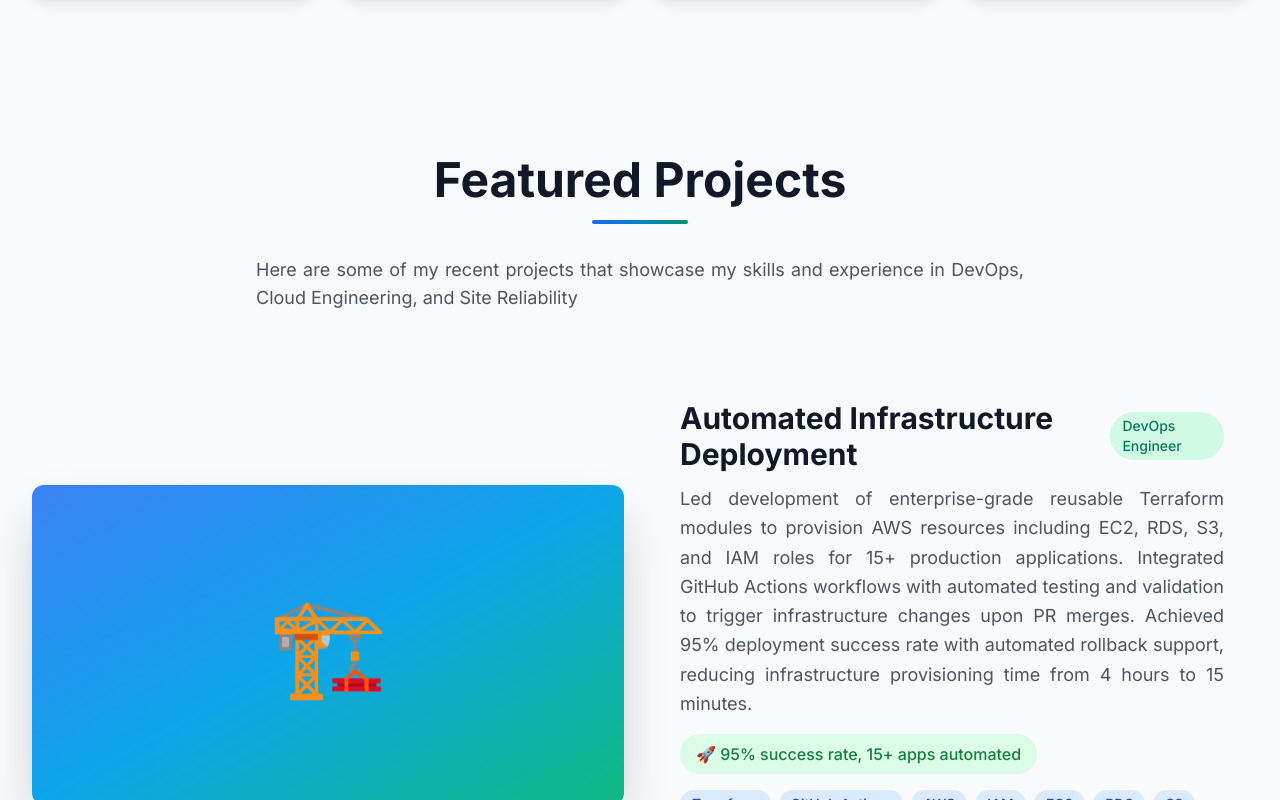
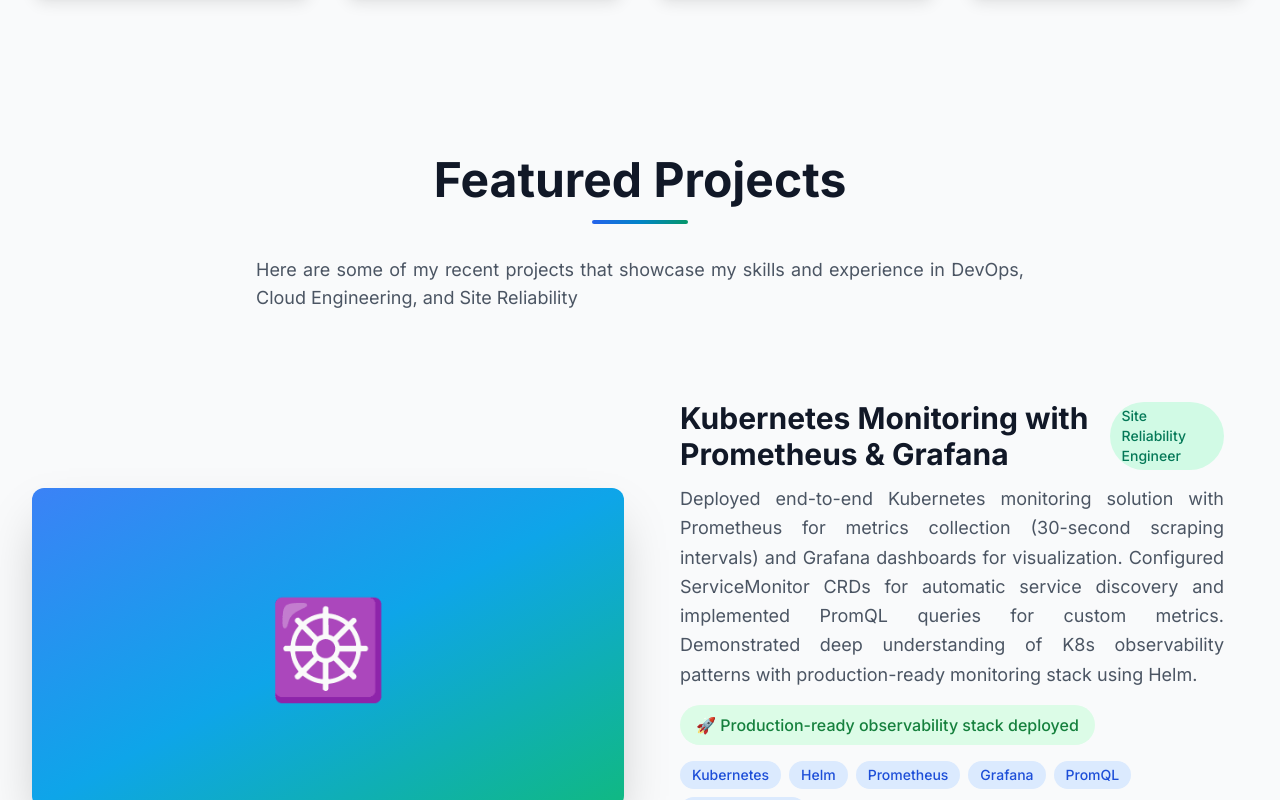
Before and after one commit to Aexplorer00/Portfolio, a Next.js app: page / in a window 1280 px wide. Shown: the part 2000-2800 px from the top of the page. Built offline with nearby package versions, Linux system fonts and the light colour scheme.

Commit message:
Update portfolio: 4 years experience, top 5 real projects

```diff
--- a/src/components/about.tsx
+++ b/src/components/about.tsx
@@ -53,7 +53,7 @@ export default function About() {
               Automating Infrastructure at Scale
             </h3>
             <p className="text-gray-600 dark:text-gray-400 text-lg leading-relaxed text-justify">
-              I&apos;m a Site Reliability / DevOps Engineer with 3.5 years of experience at Tata Consultancy Services (TCS),
+              I&apos;m a Site Reliability / DevOps Engineer with 4 years of experience at Tata Consultancy Services (TCS),
               specializing in AWS infrastructure automation, CI/CD pipeline optimization, and containerized application deployment.
               I excel at reducing MTTR through proactive monitoring and automation.
             </p>
--- a/src/components/hero.tsx
+++ b/src/components/hero.tsx
@@ -85,7 +85,7 @@ export default function Hero() {
 
         {/* Description */}
         <p className="text-lg sm:text-xl text-gray-600 dark:text-gray-400 mb-12 max-w-2xl mx-auto animate-slide-up text-justify">
-          Site Reliability / DevOps Engineer with 3.5 years of experience automating infrastructure,
+          Site Reliability / DevOps Engineer with 4 years of experience automating infrastructure,
           implementing CI/CD, and deploying scalable applications on AWS. Passionate about GitOps,
           cloud automation, and ensuring system reliability.
         </p>
--- a/src/components/projects-section.tsx
+++ b/src/components/projects-section.tsx
@@ -5,67 +5,56 @@ import { ExternalLink, Github } from "lucide-react";
 export default function ProjectsSection() {
   const projects = [
     {
-      title: "Automated Infrastructure Deployment",
-      description: "Led development of enterprise-grade reusable Terraform modules to provision AWS resources including EC2, RDS, S3, and IAM roles for 15+ production applications. Integrated GitHub Actions workflows with automated testing and validation to trigger infrastructure changes upon PR merges. Achieved 95% deployment success rate with automated rollback support, reducing infrastructure provisioning time from 4 hours to 15 minutes.",
-      image: "🏗️",
-      technologies: ["Terraform", "GitHub Actions", "AWS", "IAM", "EC2", "RDS", "S3"],
-      role: "DevOps Engineer",
-      impact: "95% success rate, 15+ apps automated",
+      title: "Kubernetes Monitoring with Prometheus & Grafana",
+      description: "Deployed end-to-end Kubernetes monitoring solution with Prometheus for metrics collection (30-second scraping intervals) and Grafana dashboards for visualization. Configured ServiceMonitor CRDs for automatic service discovery and implemented PromQL queries for custom metrics. Demonstrated deep understanding of K8s observability patterns with production-ready monitoring stack using Helm.",
+      image: "☸️",
+      technologies: ["Kubernetes", "Helm", "Prometheus", "Grafana", "PromQL", "ServiceMonitor"],
+      role: "Site Reliability Engineer",
+      impact: "Production-ready observability stack deployed",
       liveUrl: "https://github.com/Aexplorer00",
       githubUrl: "https://github.com/Aexplorer00",
       featured: true
     },
     {
-      title: "Multi-Region EC2 Application Deployment",
-      description: "Architected and implemented multi-region deployment strategy for Python-based web applications across 3 AWS regions using GitLab CI/CD pipelines. Configured advanced CloudWatch custom metrics, intelligent alarms with SNS notifications, and Route 53 health checks with automatic failover routing. Achieved 99.9% uptime and reduced regional failure impact by 80%.",
-      image: "🌐",
-      technologies: ["GitLab CI/CD", "EC2", "CloudWatch", "Route 53", "Python", "SNS", "ALB"],
-      role: "Site Reliability Engineer",
-      impact: "99.9% uptime, 3 regions deployed",
+      title: "Multi-Environment CI/CD Pipeline",
+      description: "Built end-to-end CI/CD pipeline using GitHub Actions for automated build, test, and deployment to AWS EC2. Implemented multi-environment deployment strategy with separate staging and production environments. Automated Docker image builds with proper tagging strategy and SSH-based deployment to EC2 instances with health checks and rollback capabilities.",
+      image: "🔄",
+      technologies: ["GitHub Actions", "Docker", "AWS EC2", "Python", "SSH", "YAML"],
+      role: "DevOps Engineer",
+      impact: "Automated deployments to staging & production",
       liveUrl: "https://github.com/Aexplorer00",
       githubUrl: "https://github.com/Aexplorer00",
       featured: true
     },
     {
-      title: "AWS Audit Script",
-      description: "Developed comprehensive Python-based AWS resource auditing tool using Boto3 SDK that automatically scans and inventories cloud infrastructure across 10+ AWS services including EC2, S3, IAM, RDS, and Lambda. Implemented detailed cost analysis, security compliance checks, and automated reporting with JSON/CSV export capabilities. Saved 20+ hours of manual audit work per month.",
-      image: "🔍",
-      technologies: ["Python", "Boto3", "AWS CLI", "JSON", "Logging", "Cost Explorer"],
+      title: "ECS Fargate Container Orchestration",
+      description: "Dockerized Flask application and deployed on AWS ECS Fargate with complete Terraform infrastructure as code. Designed serverless container orchestration with proper IAM roles, task definitions with health checks, and cost-effective architecture. Chose Fargate over EC2 for operational simplicity and demonstrated production-ready container deployment patterns.",
+      image: "🐳",
+      technologies: ["Docker", "AWS ECS", "Fargate", "Terraform", "Flask", "IAM"],
       role: "Cloud Engineer",
-      impact: "20+ hours saved monthly",
+      impact: "Serverless container architecture deployed",
       liveUrl: "https://github.com/Aexplorer00",
       githubUrl: "https://github.com/Aexplorer00",
       featured: false
     },
     {
-      title: "CI/CD Pipeline Optimization",
-      description: "Built and optimized enterprise CI/CD pipelines using GitHub Actions, AWS CodePipeline, and CodeDeploy for multi-environment deployments. Implemented automated testing with Jest/SonarQube, security scanning, and blue-green deployment strategies. Reduced deployment time from 2 hours to 25 minutes and achieved 99.9% deployment success rate with automated rollback mechanisms.",
-      image: "⚙️",
-      technologies: ["GitHub Actions", "CodePipeline", "CodeDeploy", "Docker", "Jest", "SonarQube"],
-      role: "DevOps Engineer",
-      impact: "87% faster deployments, 99.9% success rate",
+      title: "AWS Cost & Resource Governance Automation",
+      description: "Developed comprehensive Python-based AWS resource auditing and cleanup tool using Boto3 SDK. Automatically identifies and cleans up unused resources (EBS volumes, snapshots, EIPs) and stops zombie instances with low CPU usage. Implemented paginators to handle 1000+ resources, retry logic for network resilience, and unit tests for reliability.",
+      image: "💰",
+      technologies: ["Python", "Boto3", "AWS CLI", "CloudWatch", "Unit Testing", "Cost Explorer"],
+      role: "Cloud Engineer",
+      impact: "20+ hours saved monthly on AWS audits",
       liveUrl: "https://github.com/Aexplorer00",
       githubUrl: "https://github.com/Aexplorer00",
       featured: false
     },
     {
-      title: "Kubernetes EKS Deployment",
-      description: "Containerized 8+ microservices applications using Docker and orchestrated deployment on Amazon EKS clusters with high availability across multiple AZs. Implemented ArgoCD for GitOps-based application delivery, Helm charts for package management, and Horizontal Pod Autoscaler (HPA) for automated scaling. Achieved 99.95% uptime and successfully handled 10x traffic spikes during peak loads.",
-      image: "☸️",
-      technologies: ["Kubernetes", "Amazon EKS", "Docker", "ArgoCD", "Helm", "HPA", "NGINX"],
+      title: "Serverless SSL Certificate Monitor",
+      description: "Built serverless monitoring solution using AWS Lambda to check SSL certificate expiry dates daily across multiple domains. Sends SNS alerts 30 days before expiration to prevent certificate outage incidents. Complete Terraform infrastructure as code with EventBridge scheduling. Cost-effective solution at ~$1/month compared to $30/month EC2 alternative.",
+      image: "🔒",
+      technologies: ["AWS Lambda", "Terraform", "Python", "SNS", "EventBridge", "SSL/TLS"],
       role: "Site Reliability Engineer",
-      impact: "99.95% uptime, 10x traffic capacity",
-      liveUrl: "https://github.com/Aexplorer00",
-      githubUrl: "https://github.com/Aexplorer00",
-      featured: false
-    },
-    {
-      title: "Monitoring & Observability Setup",
-      description: "Enhanced system observability using AWS CloudWatch, Dynatrace, and Prometheus for comprehensive monitoring across 20+ production services. Designed custom dashboards with key SLIs/SLOs, implemented intelligent alerting with PagerDuty integration, and created automated incident response workflows. Reduced Mean Time to Recovery (MTTR) from 45 minutes to 8 minutes through proactive monitoring.",
-      image: "📊",
-      technologies: ["CloudWatch", "Dynatrace", "Prometheus", "Grafana", "PagerDuty", "ELK Stack"],
-      role: "SRE/DevOps Engineer",
-      impact: "MTTR reduced by 82%",
+      impact: "Prevents certificate outages, costs ~$1/month",
       liveUrl: "https://github.com/Aexplorer00",
       githubUrl: "https://github.com/Aexplorer00",
       featured: false
@@ -93,9 +82,8 @@ export default function ProjectsSection() {
           {featuredProjects.map((project, index) => (
             <div
               key={index}
-              className={`grid lg:grid-cols-2 gap-8 items-center ${
-                index % 2 === 1 ? 'lg:grid-flow-dense' : ''
-              }`}
+              className={`grid lg:grid-cols-2 gap-8 items-center ${index % 2 === 1 ? 'lg:grid-flow-dense' : ''
+                }`}
             >
               {/* Project Image/Icon */}
               <div className={`${index % 2 === 1 ? 'lg:col-start-2' : ''}`}>
```
